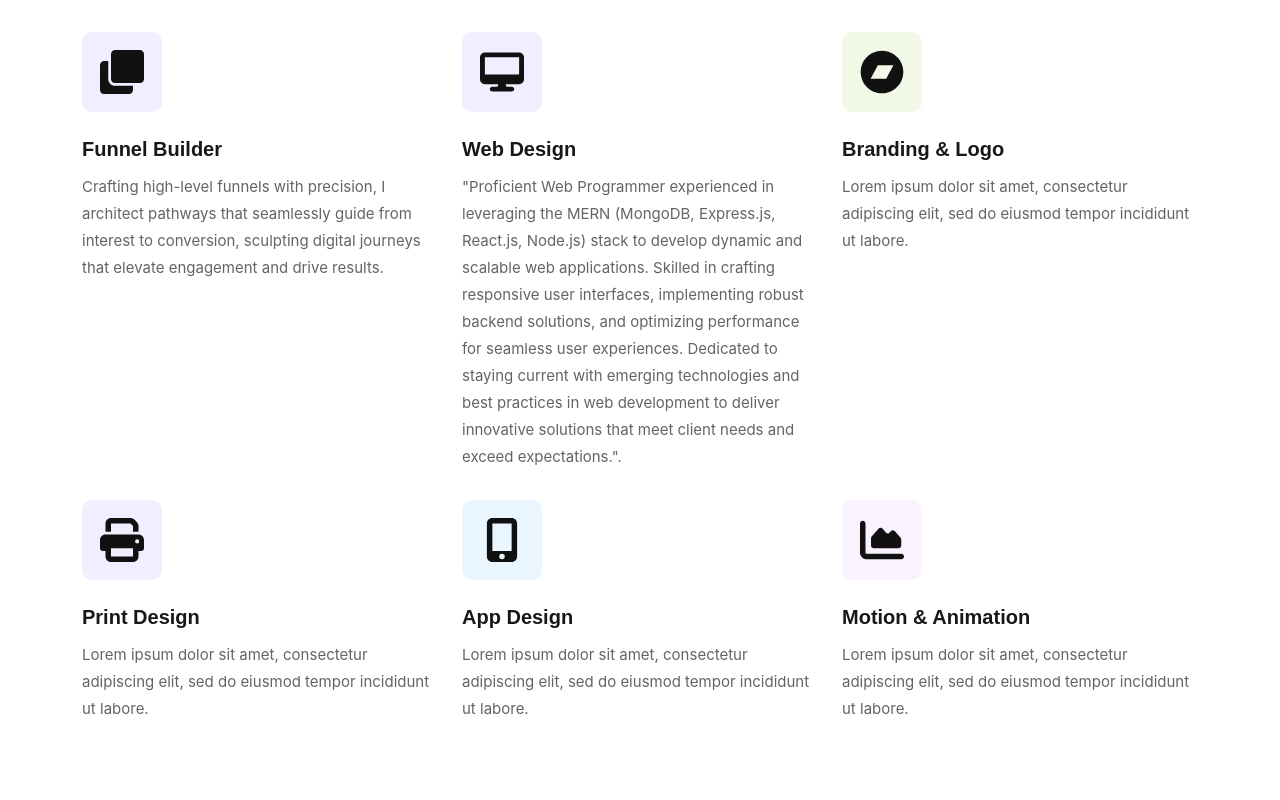
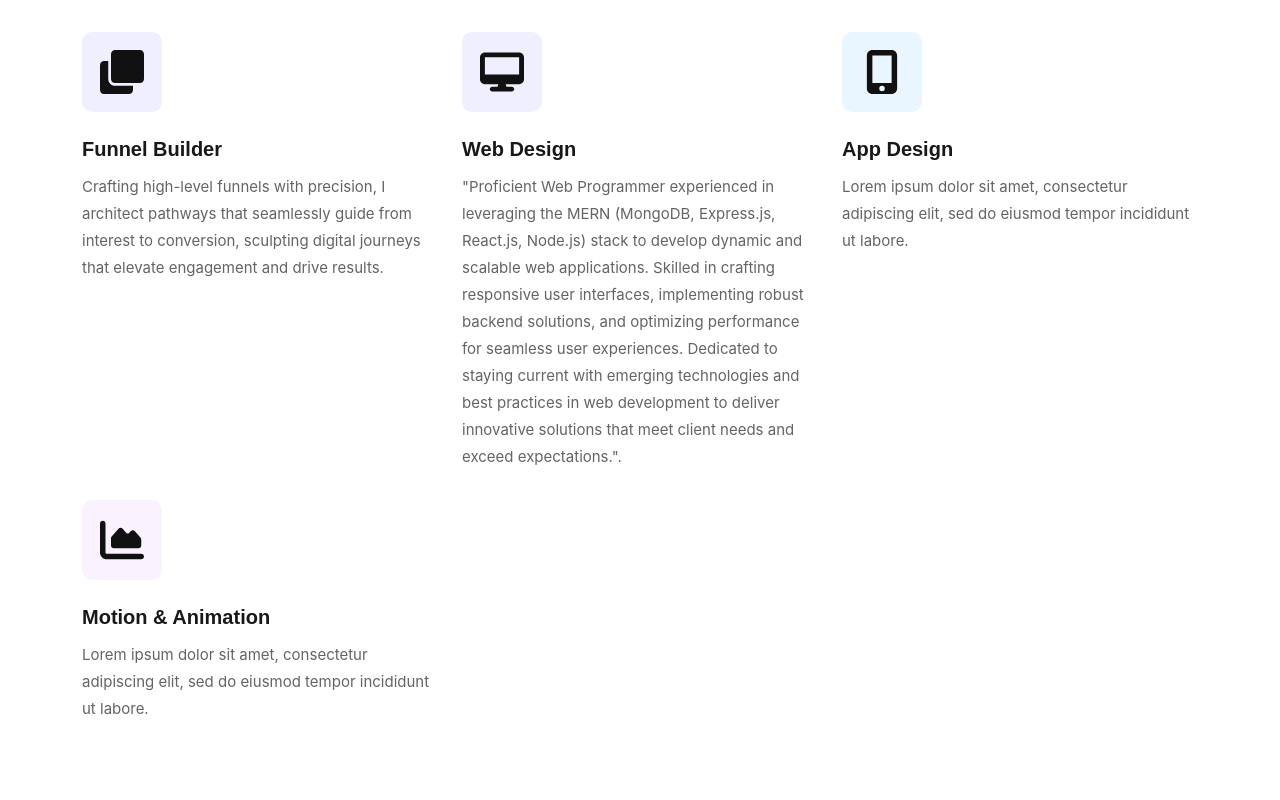
Before and after one commit to writertoaasher/Asher_Portfolio, a React (Vite) app: page / in a window 1280 px wide. Shown: the part 960-1760 px from the top of the page. Built offline with nearby package versions, Linux system fonts and the light colour scheme.

Commit message:
Update MyExpertise.jsx
main

```diff
--- a/src/Components/MyExpertise.jsx
+++ b/src/Components/MyExpertise.jsx
@@ -30,24 +30,7 @@ const MyExpertise = () => {
                 <p>"Proficient Web Programmer experienced in leveraging the MERN (MongoDB, Express.js, React.js, Node.js) stack to develop dynamic and scalable web applications. Skilled in crafting responsive user interfaces, implementing robust backend solutions, and optimizing performance for seamless user experiences. Dedicated to staying current with emerging technologies and best practices in web development to deliver innovative solutions that meet client needs and exceed expectations.".</p>
               </div>
             </div>
-            <div className="col-lg-4 col-md-6 col-sm-6">
-              <div className="pp-expertise-box"
-              data-aos="fade-up" data-aos-duration={1200} data-aos-delay={300}
-              >
-                <FaBandcamp className="icon bg-f3f9e7" />
-                <h3>Branding &amp; Logo</h3>
-                <p>Lorem ipsum dolor sit amet, consectetur adipiscing elit, sed do eiusmod tempor incididunt ut labore.</p>
-              </div>
-            </div>
-            <div className="col-lg-4 col-md-6 col-sm-6">
-              <div className="pp-expertise-box"
-              data-aos="fade-up" data-aos-duration={1200} data-aos-delay={400}
-              >
-                <FaPrint className="icon" />
-                <h3>Print Design</h3>
-                <p>Lorem ipsum dolor sit amet, consectetur adipiscing elit, sed do eiusmod tempor incididunt ut labore.</p>
-              </div>
-            </div>
+
             <div className="col-lg-4 col-md-6 col-sm-6">
               <div className="pp-expertise-box"
               data-aos="fade-up" data-aos-duration={1200} data-aos-delay={500}
```
